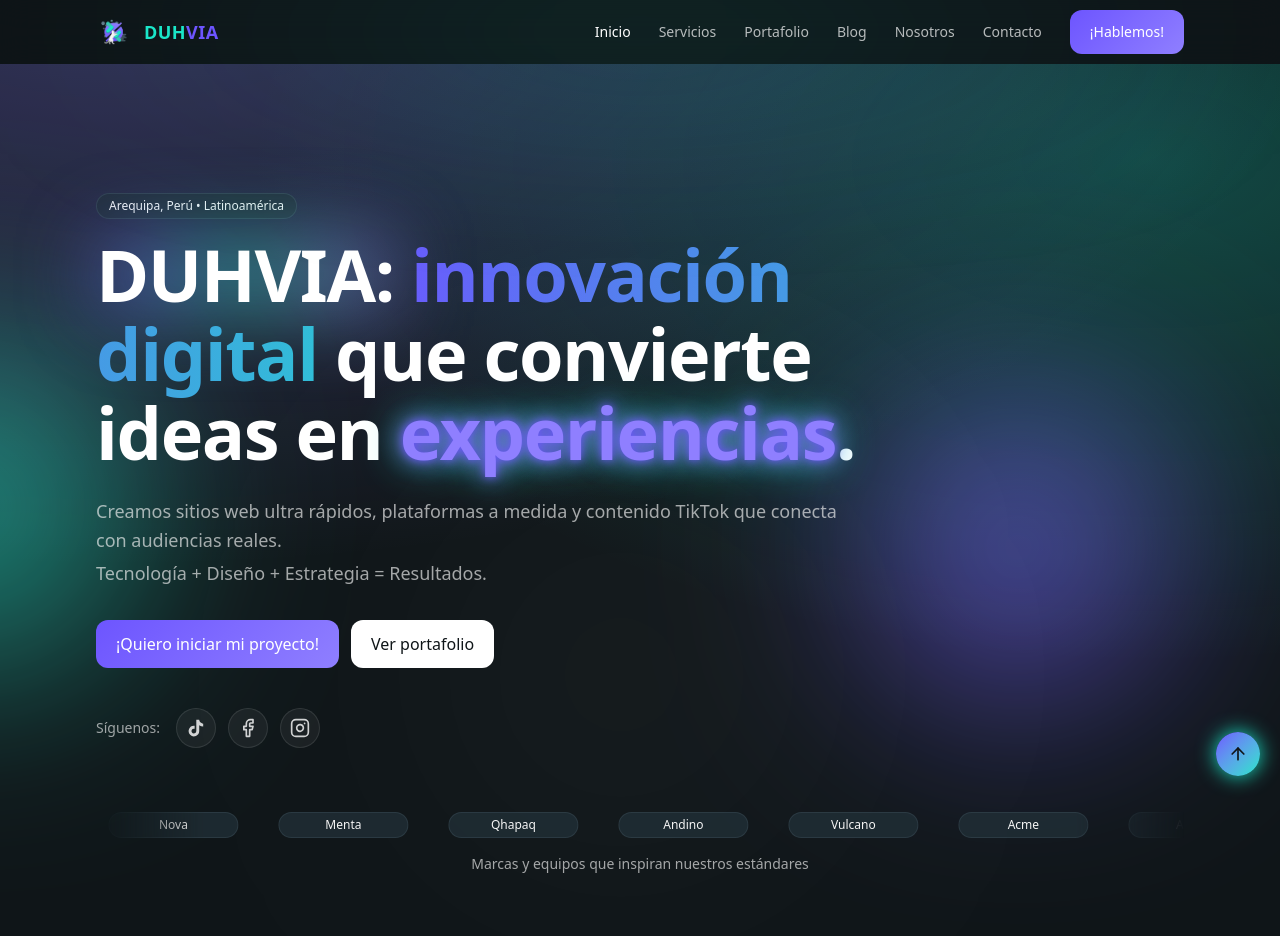
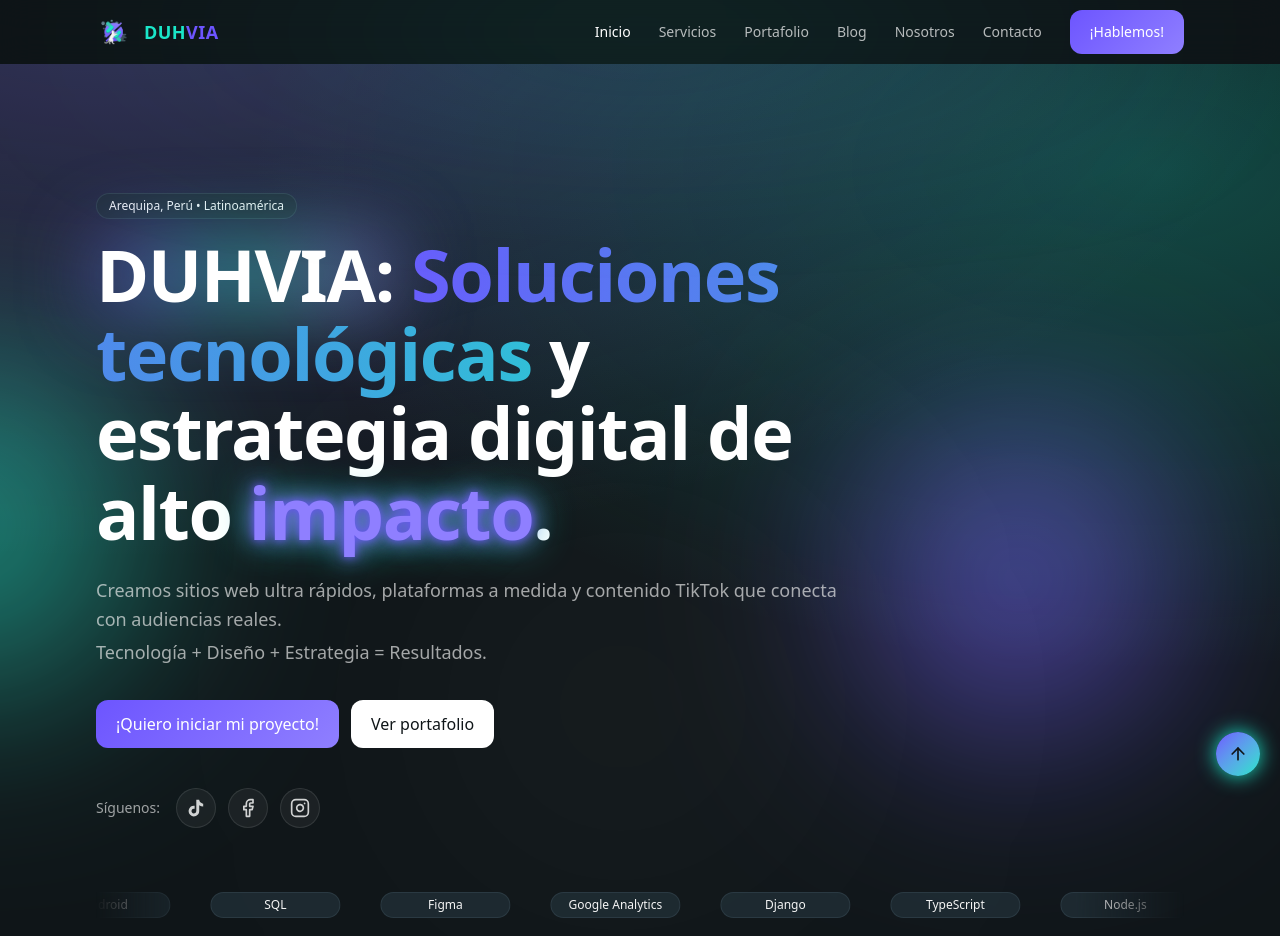
Before and after one commit to DUHVIA/duhvia-landing, a React (Vite) app: page / in a window 1280 px wide. Shown: the top 936 px of the page. Built offline with nearby package versions, Linux system fonts and the light colour scheme.

Commit message:
feat(landing): update hero copy to corporate tone & replace partners with tech stack

```diff
--- a/src/components/LogosMarquee.tsx
+++ b/src/components/LogosMarquee.tsx
@@ -1,5 +1,5 @@
 export default function LogosMarquee() {
-  const logos = ["Acme", "Andes", "Nova", "Menta", "Qhapaq", "Andino", "Vulcano"];
+  const logos = ["Kotlin", "Python", "React", "Android", "SQL", "Figma", "Google Analytics", "Django", "TypeScript", "Node.js", "Docker", "AWS"];
   return (
     <div className="my-10">
       <div className="marquee">
@@ -16,7 +16,7 @@ export default function LogosMarquee() {
           ))}
         </div>
       </div>
-      <p className="text-center subtle mt-4 text-sm">Marcas y equipos que inspiran nuestros estándares</p>
+      <p className="text-center subtle mt-4 text-sm">Stack tecnológico y herramientas que potencian nuestros desarrollos</p>
     </div>
   );
 }
--- a/src/pages/Home.tsx
+++ b/src/pages/Home.tsx
@@ -33,8 +33,7 @@ export default function Home() {
                 DUHVIA:
                 <span className="absolute inset-0 blur-2xl opacity-50 bg-gradient-to-r from-[var(--color-primary)] via-[var(--color-accent)] to-[var(--color-primary-soft)] -z-10 animate-pulse"></span>
               </span>{" "}
-              <span className="text-gradient">innovación digital</span> que
-              convierte ideas en <span className="text-glow">experiencias</span>.
+              <span className="text-gradient">Soluciones tecnológicas</span> y estrategia digital de alto <span className="text-glow">impacto</span>.
             </h1>
 
             <p className="subtle mt-6 text-lg leading-relaxed">
```
